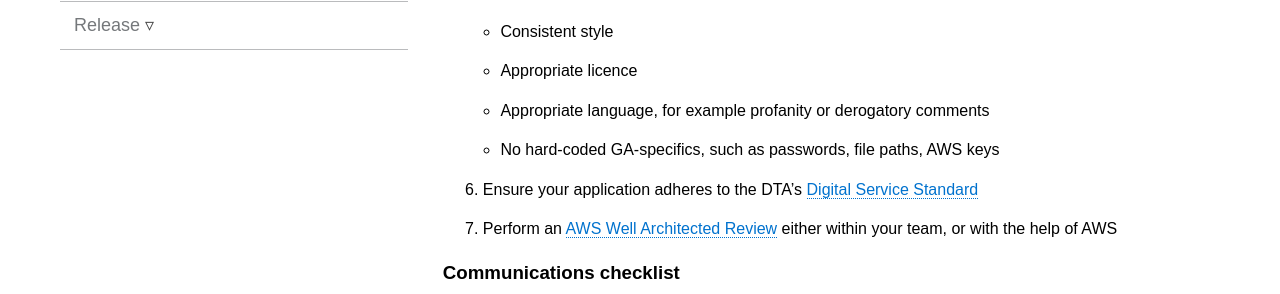
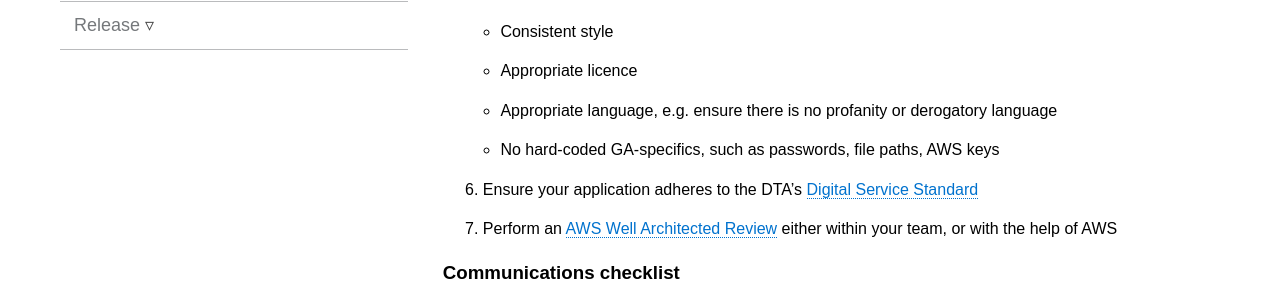
Before and after one commit to GeoscienceAustralia/cloud, a Jekyll site: the page built from docs/_pages/app_release_sub.md, in a window 1280 px wide. Shown: the part 471-765 px from the top of the page. Built offline with Jekyll 4.4.1, drawn with Linux system fonts in a browser that asks for light colours; nearby versions of some CDN libraries.

Commit message:
Fix language around profanity

```diff
--- a/docs/_pages/app_release_sub.md
+++ b/docs/_pages/app_release_sub.md
@@ -14,7 +14,7 @@ permalink: cloud/release_checklist_sub.html
   * Well-documented code
   * Consistent style
   * Appropriate licence
-  * Appropriate language, for example profanity or derogatory comments
+  * Appropriate language, e.g. ensure there is no profanity or derogatory language
   * No hard-coded GA-specifics, such as passwords, file paths, AWS keys
 1. Ensure your application adheres to the DTA's [Digital Service Standard](https://www.dta.gov.au/standard/)
 1. Perform an [AWS Well Architected Review](https://d0.awsstatic.com/whitepapers/architecture/AWS_Well-Architected_Framework.pdf) either within your team, or with the help of AWS
```
